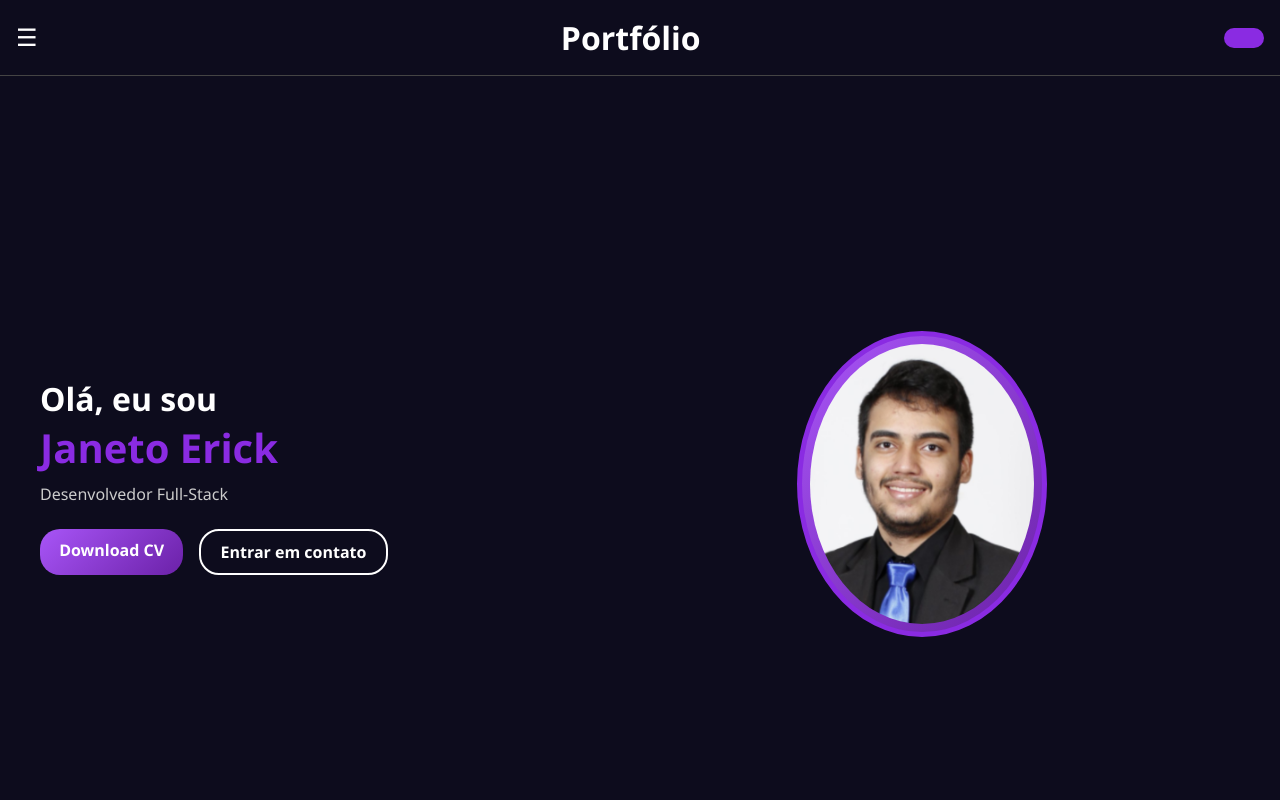
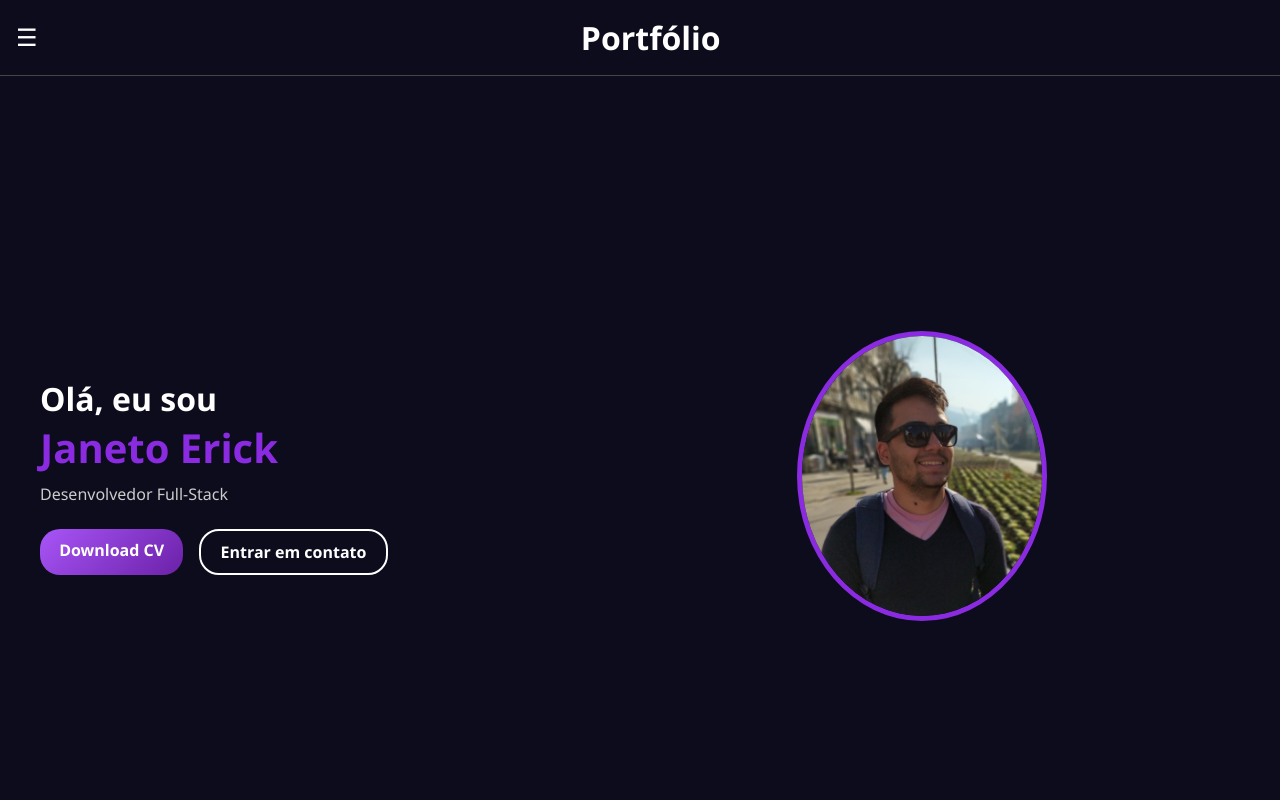
Before and after one commit to Janetoerick/My_Page, an Angular app: page / in a window 1280 px wide. Shown: the top 800 px of the page. Built offline with nearby package versions, Linux system fonts and the light colour scheme.

Commit message:
update photo

```diff
--- a/src/app/components/header/header.component.html
+++ b/src/app/components/header/header.component.html
@@ -2,6 +2,7 @@
     <div class="container">
       <button class="menu">&#9776;</button>
       <h1>Portfólio</h1>
-      <div class="toggle-theme"></div>
+      <!-- <div class="toggle-theme"></div> -->
+       <div></div>
     </div>
   </header>
--- a/src/app/components/main/main.component.css
+++ b/src/app/components/main/main.component.css
@@ -121,23 +121,26 @@ main {
 }
 
 .profile-img {
-    flex: 1;
-    display: flex;
-    justify-content: center;
-    margin-top: 1rem;
+  position: relative;
+  display: inline-block;
 }
 
 .profile-img img {
-    max-width: 250px;
-    border-radius: 50%;
-    background: var(--gradient);
-    padding: 0.5rem;
+  max-width: 250px;
+  border-radius: 50%;
+  border: 2px solid var(--purple);
+  background-clip: padding-box;
+  z-index: 1;
+  position: relative;
+  transition: transform 0.4s ease, box-shadow 0.4s ease;
 }
 
-/* .about {
-    margin-top: 3rem;
-    text-align: center;
-} */
+.profile-img img:hover {
+  transform: scale(1.05);
+  box-shadow: 0 12px 25px rgba(0,0,0,0.4);
+}
+
+
 .about {
   padding: 4rem 2rem;
   background-color: #ffffff;
--- a/src/app/components/main/main.component.html
+++ b/src/app/components/main/main.component.html
@@ -11,7 +11,7 @@
             </div>
           </div>
           <div class="profile-img">
-            <img src="assets/images/foto.png" alt="Janeto Erick"/>
+            <img src="assets/images/foto1.jpg" alt="Janeto Erick"/>
           </div>
       </div>
 
```
Also changed, not shown: src/assets/images/foto1.jpg (added).
